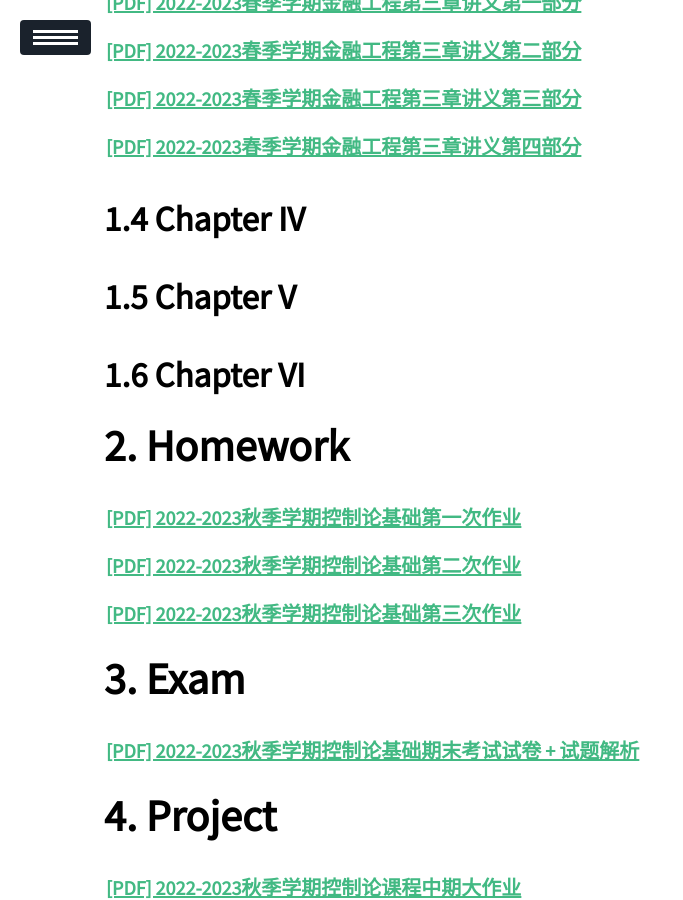
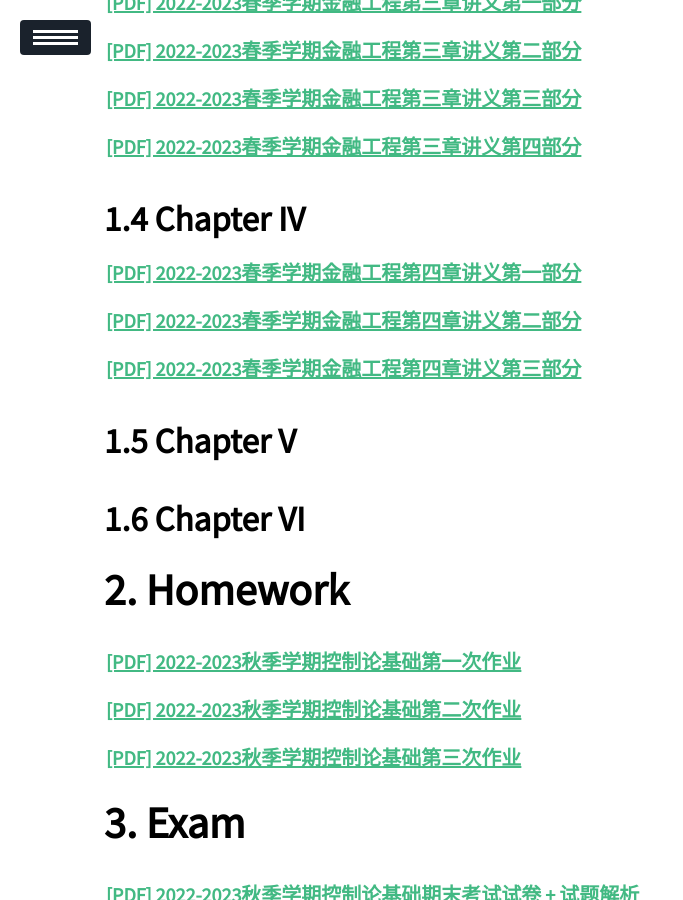
Before and after one commit to ssskz/ssskz.github.io, a Jekyll site: the page built from _posts/2023-3-2-Financial-Engineering.md, in a window 1280 px wide and 900 px high, scrolled down 1017 px. Shown: the whole window, without its empty margins (0-683 px from the left). Built offline with Jekyll 4.4.1, drawn with Linux system fonts in a browser that asks for light colours; our own code applies the rules of GitHub Pages for plain Markdown files; a script that is not in the unit is left out.

Commit message:
update _posts/2023-3-2-Financial-Engineering.md.
Signed-off-by: ssskz <12497590+ssskz@user.noreply.gitee.com>

```diff
--- a/_posts/2023-3-2-Financial-Engineering.md
+++ b/_posts/2023-3-2-Financial-Engineering.md
@@ -42,6 +42,13 @@ description: Sharing of learning materials (homework and exams) about **Financia
 
 ## Chapter IV
 
+<p><a href="https://ssskz.github.io/materials/金融工程/第四章期权(第一节).pdf" target="_blank">[PDF] 2022-2023春季学期金融工程第四章讲义第一部分 </a></p>
+
+<p><a href="https://ssskz.github.io/materials/金融工程/第四章期权(第二节).pdf" target="_blank">[PDF] 2022-2023春季学期金融工程第四章讲义第二部分 </a></p>
+
+<p><a href="https://ssskz.github.io/materials/金融工程/第四章期权(第三节).pdf" target="_blank">[PDF] 2022-2023春季学期金融工程第四章讲义第三部分 </a></p>
+
+
 ## Chapter V
 
 ## Chapter VI
```
